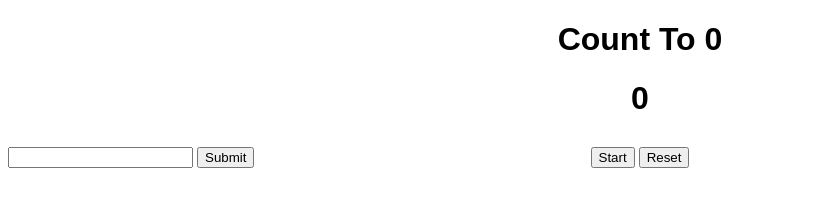
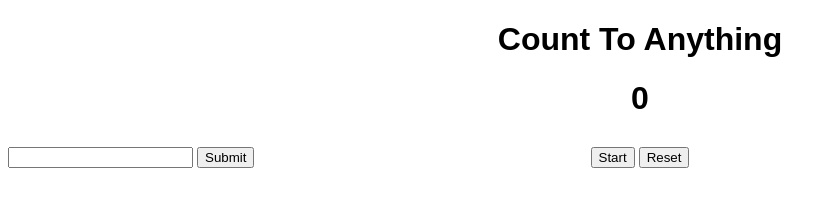
Before and after one commit to bradenpotter12/count-to-anything, a plain HTML site: page index.html in a window 1280 px wide. Both pictures are taken after a click on the button "Reset". Shown: the whole page, without its empty margins (0-836 px from the left). Drawn offline with Linux system fonts and the light colour scheme.

Commit message:
value of maxNumberSpanElement is "Anything" when reset button is clicked

```diff
--- a/index.html
+++ b/index.html
@@ -87,7 +87,7 @@
 
     let resetButton = document.querySelector('.reset-button');
     resetButton.addEventListener('click', () => {
-      // document.querySelector('.max-number').innerHTML = "Anything";
+      document.querySelector('.max-number').innerHTML = "Anything";
       localStorage.removeItem('maxNumber');
       resetCounter();
     });
```
Also changed, not shown: 1 other file.
